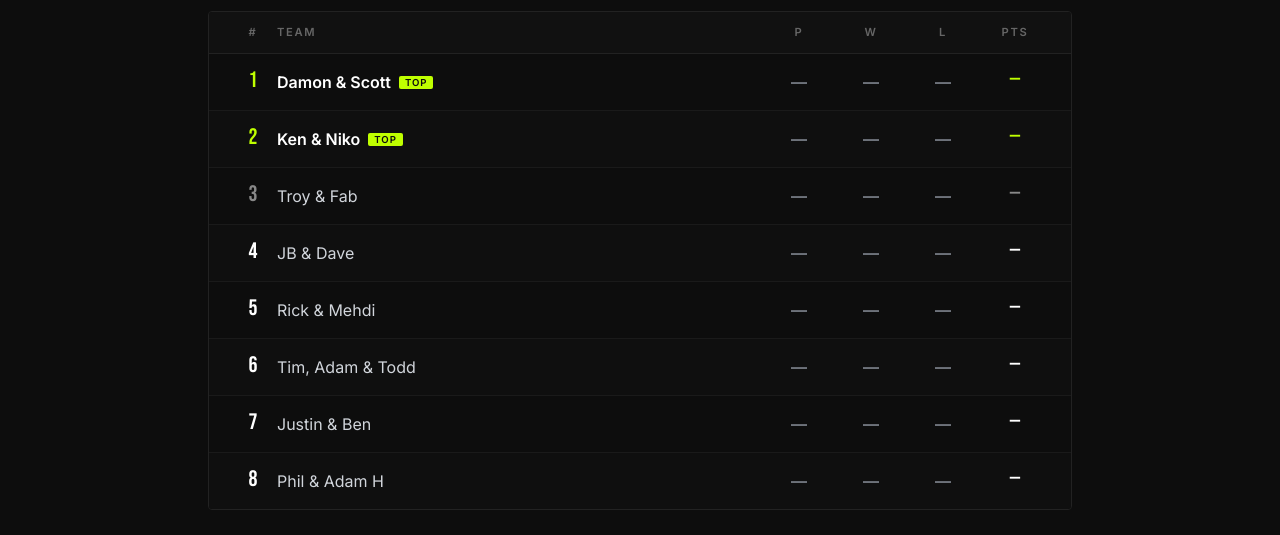
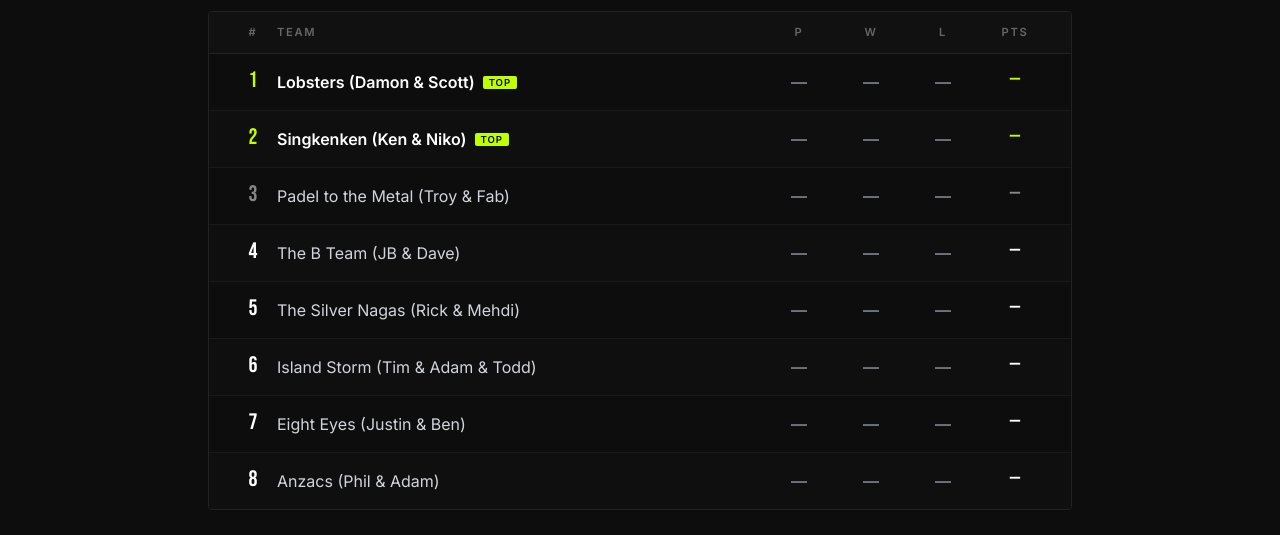
Before and after one commit to kenetic-ken/pma-padel-league, a Next.js app: page /ladder in a window 1280 px wide. Shown: the part 256-791 px from the top of the page. Built offline with nearby package versions, Linux system fonts and the light colour scheme; no server answers; the database is empty.

Commit message:
feat: add team nicknames with player names

```diff
--- a/src/data/teams.ts
+++ b/src/data/teams.ts
@@ -1,17 +1,18 @@
 export interface Team {
   id: number;
   name: string;
+  players: string;
 }
 
 export const teams: Team[] = [
-  { id: 1, name: "Damon & Scott" },
-  { id: 2, name: "Ken & Niko" },
-  { id: 3, name: "Troy & Fab" },
-  { id: 4, name: "JB & Dave" },
-  { id: 5, name: "Rick & Mehdi" },
-  { id: 6, name: "Tim, Adam & Todd" },
-  { id: 7, name: "Justin & Ben" },
-  { id: 8, name: "Phil & Adam H" },
+  { id: 1, name: "Lobsters", players: "Damon & Scott" },
+  { id: 2, name: "Singkenken", players: "Ken & Niko" },
+  { id: 3, name: "Padel to the Metal", players: "Troy & Fab" },
+  { id: 4, name: "The B Team", players: "JB & Dave" },
+  { id: 5, name: "The Silver Nagas", players: "Rick & Mehdi" },
+  { id: 6, name: "Island Storm", players: "Tim & Adam & Todd" },
+  { id: 7, name: "Eight Eyes", players: "Justin & Ben" },
+  { id: 8, name: "Anzacs", players: "Phil & Adam" },
 ];
 
 export function getTeamById(id: number): Team | undefined {
@@ -19,5 +20,6 @@ export function getTeamById(id: number): Team | undefined {
 }
 
 export function getTeamName(id: number): string {
-  return getTeamById(id)?.name ?? `Team ${id}`;
+  const team = getTeamById(id);
+  return team ? `${team.name} (${team.players})` : `Team ${id}`;
 }
```
